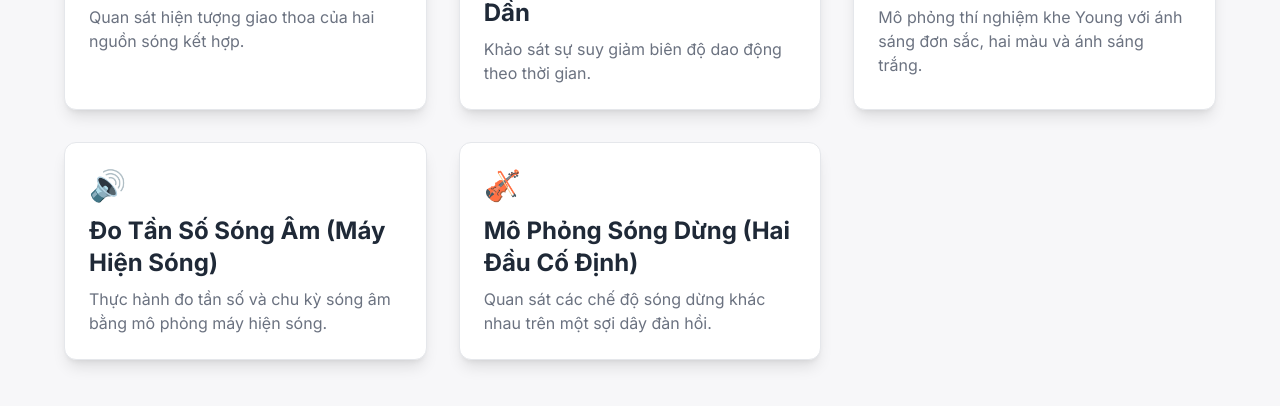
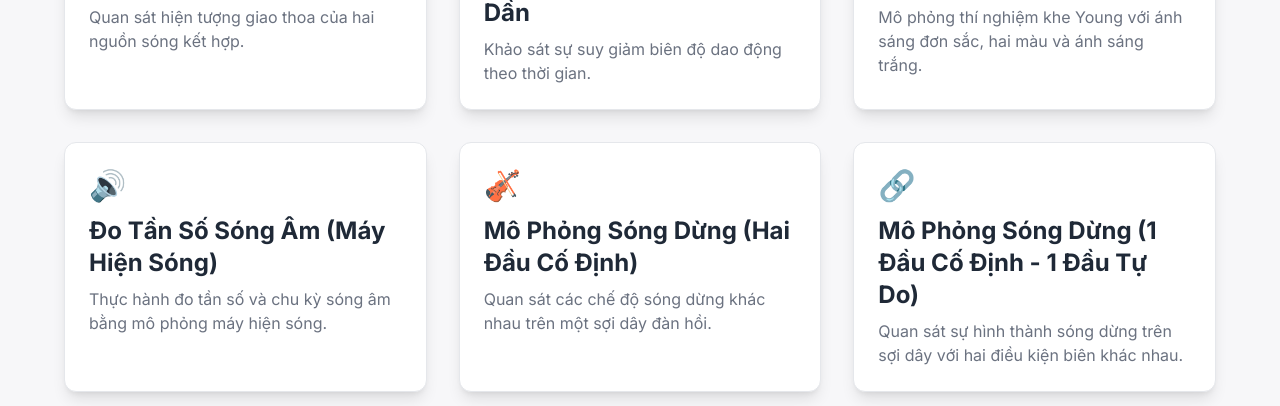
Before and after one commit to vnaleo242-ops/ngp, a plain HTML site: page index.html in a window 1280 px wide. Shown: the part 546-952 px from the top of the page. Drawn offline with nearby package versions, Linux system fonts and the light colour scheme.

Commit message:
Update index.html

```diff
--- a/index.html
+++ b/index.html
@@ -76,6 +76,11 @@
                 <h2 class="text-2xl font-bold text-gray-800 mb-2">Mô Phỏng Sóng Dừng (Hai Đầu Cố Định)</h2>
                 <p class="text-gray-500">Quan sát các chế độ sóng dừng khác nhau trên một sợi dây đàn hồi.</p>
             </a>
+            <a href="Mô Phỏng Sóng Dừng (q đầu cố định-1 đầu tự do).html" class="card block p-6 bg-white rounded-xl shadow-lg border border-gray-200 hover:border-blue-500">
+                <div class="text-3xl mb-3">🔗</div>
+                <h2 class="text-2xl font-bold text-gray-800 mb-2">Mô Phỏng Sóng Dừng (1 Đầu Cố Định - 1 Đầu Tự Do)</h2>
+                <p class="text-gray-500">Quan sát sự hình thành sóng dừng trên sợi dây với hai điều kiện biên khác nhau.</p>
+            </a>
 
         </div>
     </main>
```
